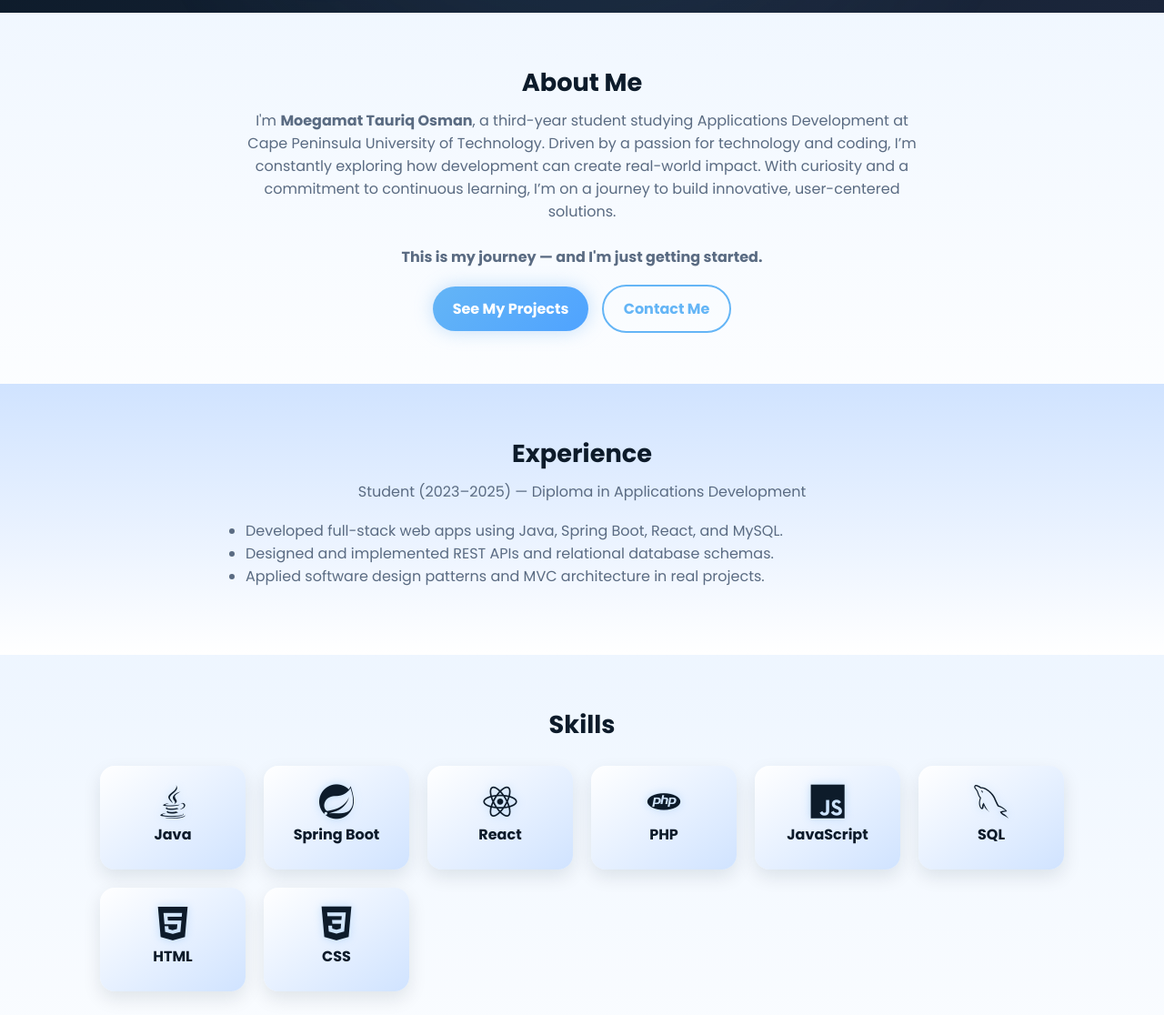
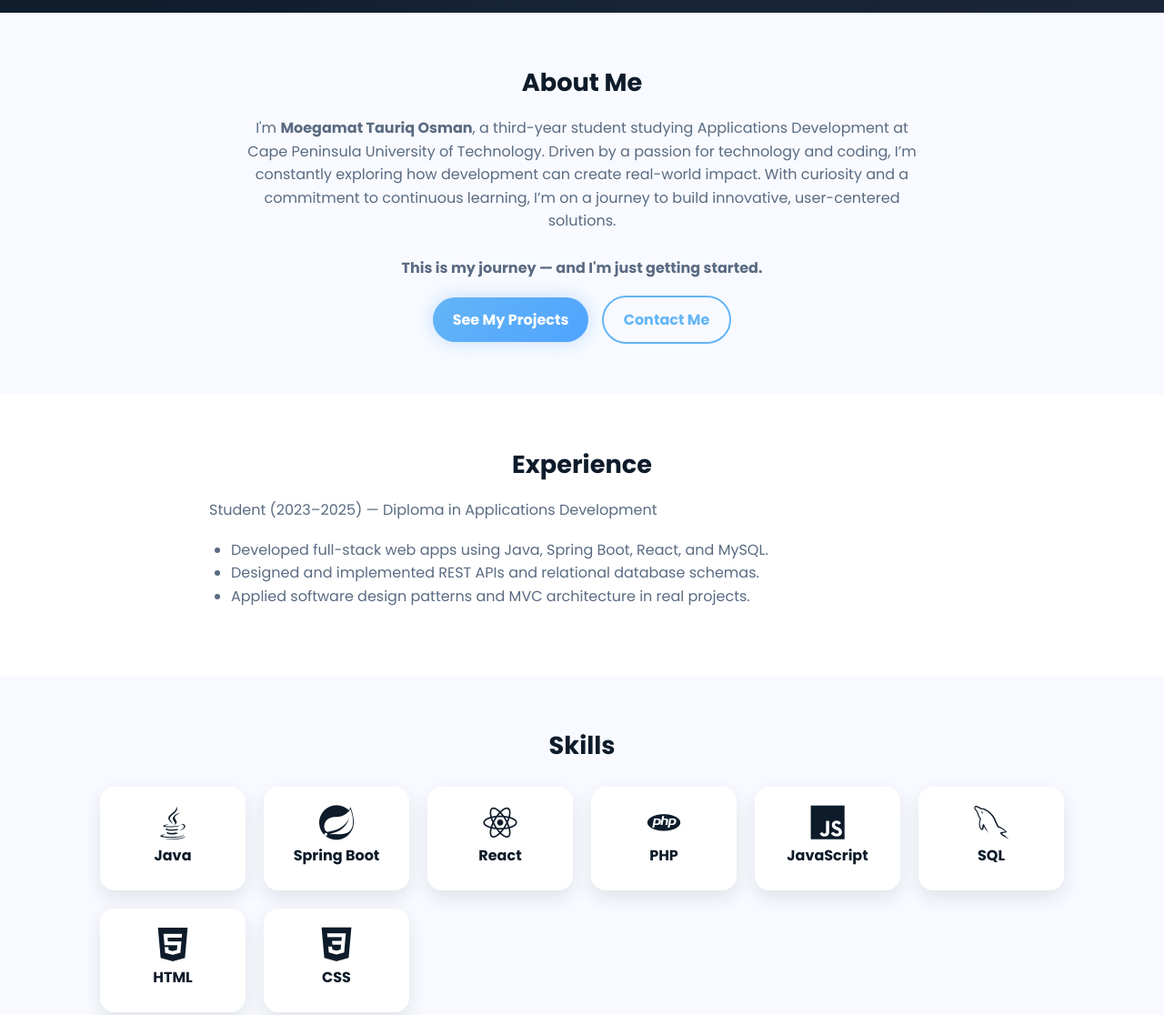
Before and after one commit to Moegamat-Tauriq-Osman/moegamat-tauriq-osman.github.io, a plain HTML site: page DigitalPortfolio/index.html in a window 1280 px wide. Shown: the part 260-1376 px from the top of the page at 91% size. Drawn offline with nearby package versions, Linux system fonts and the light colour scheme.

Commit message:
Refactor portfolio page layout and styles
Updated the HTML structure, styles, and content of the portfolio page. Improved layout and responsiveness.

```diff
--- a/DigitalPortfolio/index.html
+++ b/DigitalPortfolio/index.html
@@ -22,18 +22,21 @@
   --muted: #5a6b82;
 }
 
+/* RESET */
 *{box-sizing:border-box}
 html,body{height:100%}
 body{
   margin:0;
   font-family:'Poppins',sans-serif;
-      background:linear-gradient(180deg,var(--blue-100),#fff);
+  background:#f8faff; /* simple light background */
   color:var(--navy-900);
   scroll-behavior:smooth;
 }
 
+/* LINKS */
 a{color:inherit;text-decoration:none;position:relative;}
 
+/* HEADER */
 header{
   background:linear-gradient(120deg,var(--navy-900),var(--navy-700));
   color:var(--blue-100);
@@ -47,17 +50,13 @@
   content:'';
   position:absolute;
   inset:0;
-      background:radial-gradient(circle at 50% 10%,rgba(116,179,240,0.3),transparent 60%);
-      animation:pulse 6s infinite alternate;
-    }
-
-    @keyframes pulse {
-      0%{opacity:0.7;transform:scale(1)}
-      100%{opacity:0.4;transform:scale(1.3)}
+  background:radial-gradient(circle at 50% 10%,rgba(116,179,240,0.05),transparent 60%);
+  animation:none; /* remove pulsing */
 }
 
 .container{max-width:1100px;margin:0 auto;padding:0 20px}
 
+/* HERO */
 .hero{display:flex;align-items:center;gap:28px;flex-wrap:wrap;justify-content:center;position:relative;z-index:2;}
 .avatar{
   width:170px;height:170px;border-radius:50%;overflow:hidden;
@@ -68,9 +67,10 @@
 .avatar img{width:100%;height:100%;object-fit:cover;display:block}
 
 .hero-text{max-width:740px;text-align:center}
-    .hero-text h1{font-size:2.6rem;margin:0 0 10px;}
+.hero-text h1{font-size:2.6rem;margin:0 0 10px;text-shadow:none;}
 .hero-text p.lead{margin:0;color:var(--blue-200);opacity:0.95;font-size:1.1rem;}
 
+/* NAVIGATION */
 nav{margin-top:22px;display:flex;gap:12px;justify-content:center;flex-wrap:wrap}
 .nav-link{
   color:var(--blue-100);
@@ -92,11 +92,15 @@
 }
 .nav-link:hover::after{width:60%}
 
-    section{padding:56px 20px;position:relative;overflow:hidden}
-    section.alt{background:linear-gradient(180deg,var(--blue-200),#fff)}
-    h2{font-size:1.7rem;margin:0 0 8px;text-align:center}
-    p.lead-small{color:var(--muted);margin:0 auto;max-width:760px;text-align:center}
+/* SECTIONS */
+section{padding:56px 20px;position:relative;overflow:hidden;background:#f8faff;}
+section.alt{background:#ffffff;} /* alternate sections white */
 
+/* HEADINGS & TEXT */
+h2{font-size:1.7rem;margin:0 0 16px;text-align:center}
+p.lead-small{color:var(--muted);margin:0 auto;max-width:760px;text-align:center;line-height:1.6;}
+
+/* BUTTONS */
 .btn{
   display:inline-block;padding:12px 22px;border-radius:28px;
   background:linear-gradient(135deg,var(--accent),#4fa3ff);
@@ -106,36 +110,29 @@
 }
 .btn:hover{transform:translateY(-4px) scale(1.03);box-shadow:0 0 35px rgba(116,179,240,0.6)}
 
+/* SKILLS */
 .skills-grid{display:grid;grid-template-columns:repeat(auto-fit,minmax(160px,1fr));gap:20px;margin-top:24px}
 .skill-card{
-      background:linear-gradient(145deg,#ffffff, var(--blue-200));
+  background:#ffffff;
   padding:20px;border-radius:16px;
   box-shadow:0 8px 20px rgba(13,27,42,0.1);
   text-align:center;cursor:pointer;
   transition:transform .22s, box-shadow .22s;
   position:relative;overflow:hidden;
 }
-    .skill-card::before{
-      content:'';
-      position:absolute;
-      inset:0;
-      background:linear-gradient(120deg,rgba(116,179,240,0.15),rgba(255,255,255,0.2));
-      opacity:0;transition:opacity .3s;
-    }
-    .skill-card:hover::before{opacity:1}
 .skill-card:hover{
   transform:translateY(-8px);
   box-shadow:0 16px 40px rgba(13,27,42,0.15);
 }
-
-    .skill-icon{font-size:38px;color:var(--navy-900);margin-bottom:8px;text-shadow:0 0 10px rgba(116,179,240,0.4);}
+.skill-icon{font-size:38px;color:var(--navy-900);margin-bottom:8px;}
 .skill-name{font-weight:700;margin:0 0 6px}
 .skill-desc{font-size:0.9rem;color:var(--muted);display:none}
 
+/* PROJECTS */
 .projects-grid{display:grid;grid-template-columns:repeat(auto-fit,minmax(260px,1fr));gap:22px;margin-top:24px}
 .project{
   position:relative;border-radius:14px;overflow:hidden;
-      background:var(--blue-300);
+  background:#f0f4ff;
   box-shadow:0 12px 36px rgba(13,27,42,0.08);
   transition:transform .22s;
 }
@@ -145,12 +142,13 @@
 .project p{margin:0;color:var(--muted)}
 .project .overlay{
   position:absolute;inset:0;
-      background:linear-gradient(180deg,rgba(13,27,42,0),rgba(13,27,42,0.45));
+  background:linear-gradient(180deg,rgba(13,27,42,0),rgba(13,27,42,0.2));
   opacity:0;transition:opacity .22s;
 }
 .project:hover{transform:translateY(-8px)}
 .project:hover .overlay{opacity:1}
 
+/* SOCIAL LINKS */
 .socials{display:flex;gap:14px;justify-content:center;flex-wrap:wrap;margin-top:14px}
 .socials a{
   background:rgba(14,28,47,0.06);
@@ -162,11 +160,23 @@
 }
 .socials a:hover{background:var(--accent);color:#fff;box-shadow:0 0 15px rgba(116,179,240,0.5);}
 
+/* FOOTER */
 footer{background:var(--navy-900);color:var(--blue-100);padding:24px 20px;text-align:center}
 
+/* REVEAL ANIMATION */
 .reveal{opacity:0;transform:translateY(18px);transition:all .6s cubic-bezier(.2,.9,.2,1)}
 .reveal.in-view{opacity:1;transform:none}
 
+/* EXPERIENCE ALIGNMENT FIX */
+#experience ul{
+  padding-left:1.5rem;
+  margin:12px auto;
+  max-width:820px;
+  line-height:1.6;
+}
+#experience p.lead-small{text-align:left;max-width:820px;margin:0 auto 12px;}
+
+/* RESPONSIVE */
 @media(max-width:720px){
   .hero-text h1{font-size:1.9rem}
   .avatar{width:130px;height:130px}
```
Lines whose indentation alone changed are shown as unchanged.
